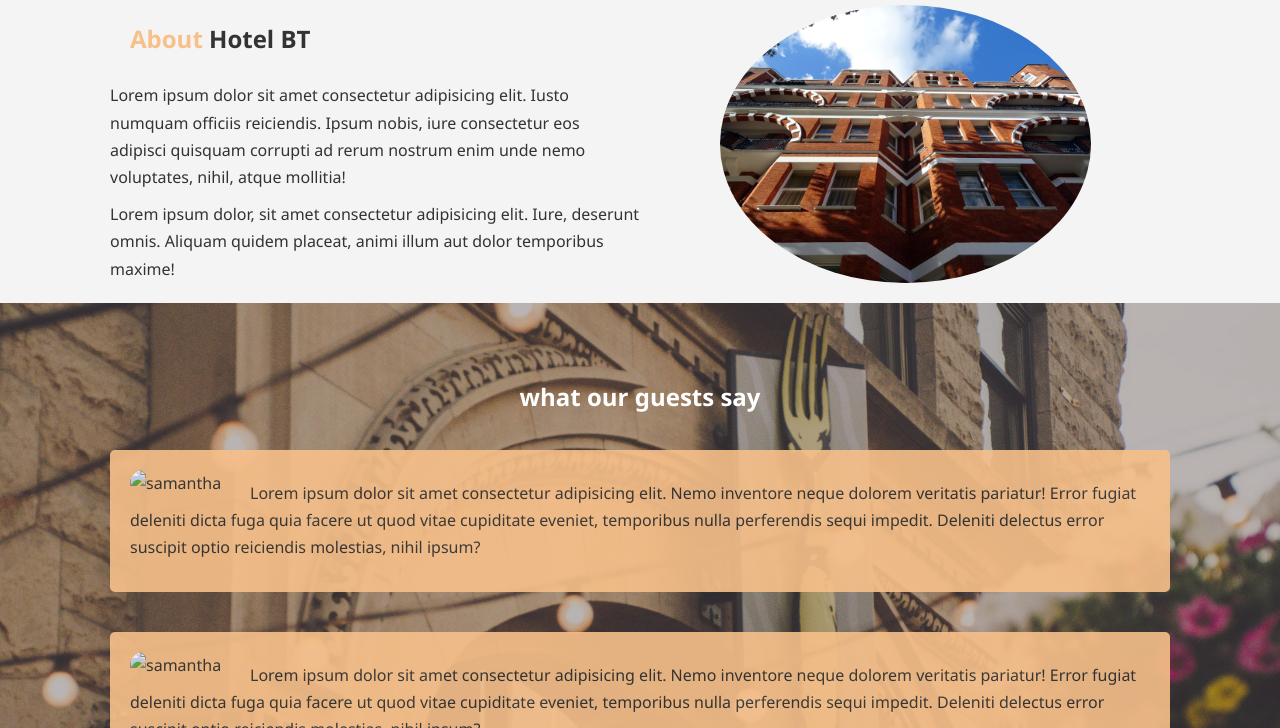
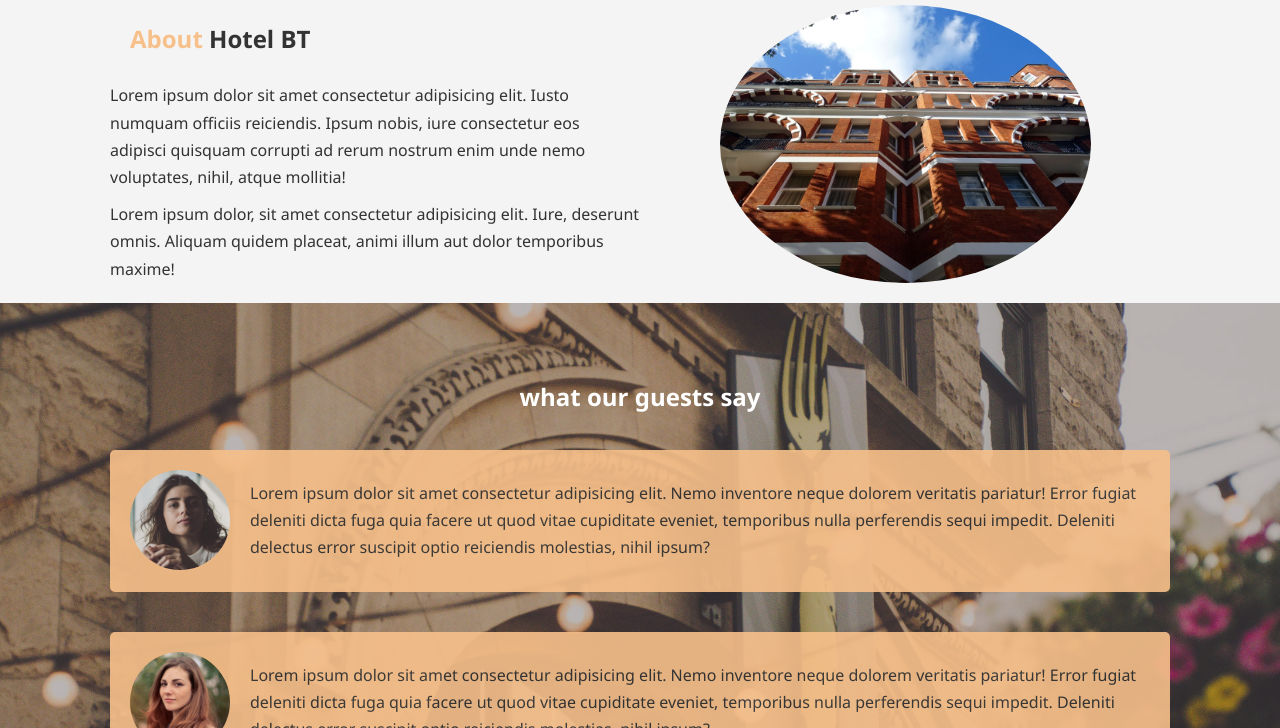
Before and after one commit to Ubaid234/Hotel-website-project, a plain HTML site: page about.html in a window 1280 px wide. Shown: the part 72-800 px from the top of the page. Drawn offline with Linux system fonts and the light colour scheme; the site is published under a folder, as on GitHub Pages, so addresses that start at the root find nothing.

Commit message:
Update about.html

```diff
--- a/about.html
+++ b/about.html
@@ -45,11 +45,11 @@
               <div class="container">
                 <h2 class="l-heading">what our guests say</h2>
                 <div class="testimonial bg-primary" >
-                  <img src="/img/person-2.jpg" alt="samantha">
+                  <img src="./img/person-2.jpg" alt="samantha">
                   <p>Lorem ipsum dolor sit amet consectetur adipisicing elit. Nemo inventore neque dolorem veritatis pariatur! Error fugiat deleniti dicta fuga quia facere ut quod vitae cupiditate eveniet, temporibus nulla perferendis sequi impedit. Deleniti delectus error suscipit optio reiciendis molestias, nihil ipsum?</p>
                 </div>
                 <div class="testimonial bg-primary" >
-                  <img src="/img/person-1.jpg" alt="samantha">
+                  <img src="./img/person-1.jpg" alt="samantha">
                   <p>Lorem ipsum dolor sit amet consectetur adipisicing elit. Nemo inventore neque dolorem veritatis pariatur! Error fugiat deleniti dicta fuga quia facere ut quod vitae cupiditate eveniet, temporibus nulla perferendis sequi impedit. Deleniti delectus error suscipit optio reiciendis molestias, nihil ipsum?</p>
                 </div>
 
```
